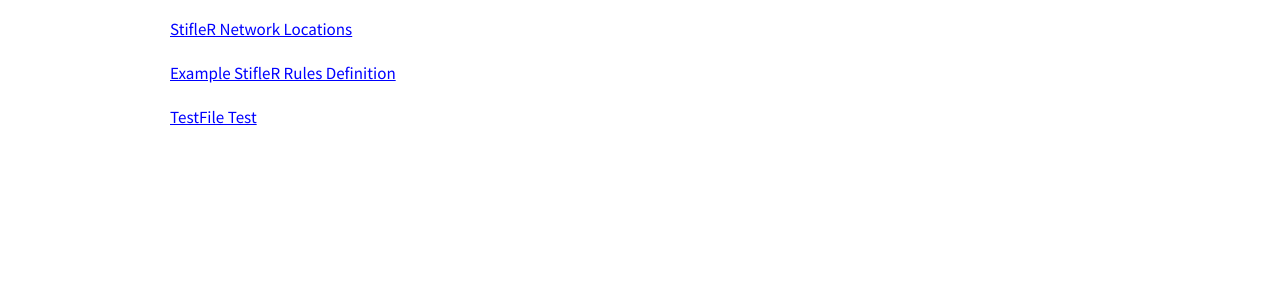
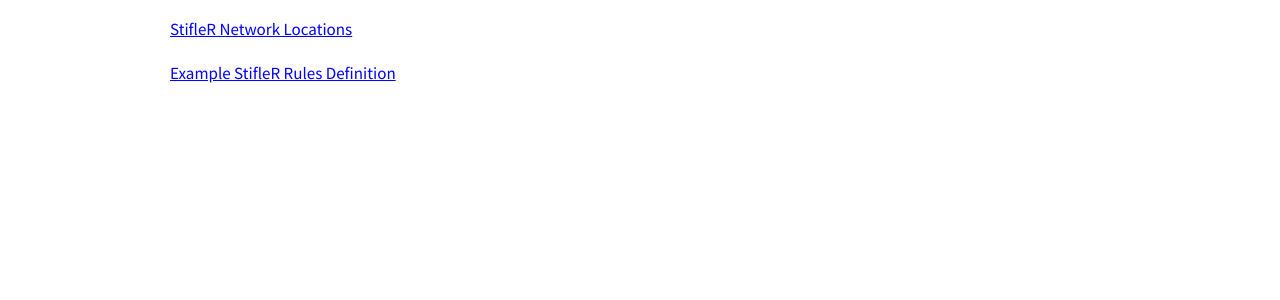
Before and after one commit to RoseSmithTest/2PintTest.github.io, a Jekyll site: the page built from docs/stiflerquickstartguide.html, in a window 1280 px wide. Shown: the part 807-1107 px from the top of the page. Built offline with Jekyll 4.4.1, drawn with Linux system fonts in a browser that asks for light colours.

Commit message:
Update stiflerquickstartguide.html

```diff
--- a/docs/stiflerquickstartguide.html
+++ b/docs/stiflerquickstartguide.html
@@ -21,7 +21,6 @@ navigation_weight: 1
 		<a href="/docs/StifleRClientInstallation.html" style="color:blue">StifleR Client Installation</a><br><br>
 		<a href="/docs/StifleRNetworkLocations.html" style="color:blue">StifleR Network Locations</a><br><br>
 		<a href="/docs/ExampleStifleRRulesDefinition.html" style="color:blue">Example StifleR Rules Definition</a><br><br>
-		<a href="/docs/testfile.html" style="color:blue">TestFile Test</a>
 		<br><br>
 	</div>
 <br><br><br><br><br><br><br><br><br><br><br><br><br><br>
```
